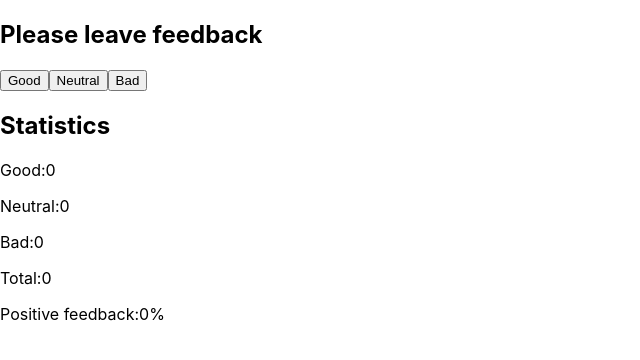
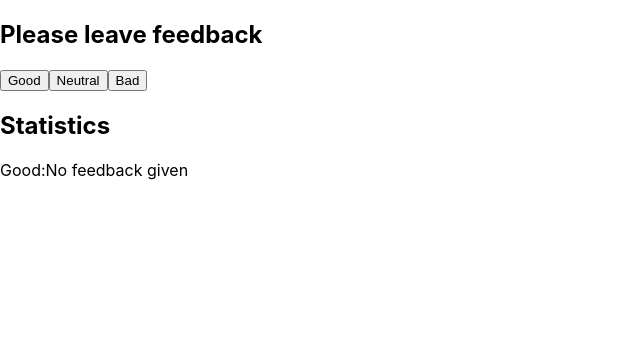
Before and after one commit to frandrew90/goit-react-hw-02-feedback, a React (Create React App) app: page / in a window 1280 px wide. Shown: the top 360 px of the page, without its empty margins (0-640 px from the left). Built offline with nearby package versions, Linux system fonts and the light colour scheme.

Commit message:
added Statistics component

```diff
--- a/src/Components/App.js
+++ b/src/Components/App.js
@@ -1,8 +1,71 @@
-import React from 'react';
-import Main from './Main/Main';
+import React, { Component } from 'react';
+import Notification from './notification/Notification';
 
-const App = () => {
-  return <Main />;
-};
+import Section from './section/Section';
+import Statistics from './statistics/Statistics';
+
+class App extends Component {
+  state = {
+    good: 0,
+    neutral: 0,
+    bad: 0,
+  };
+
+  addFeedback = e => {
+    const { name } = e.target;
+
+    this.setState(prev => ({ [name]: prev[name] + 1 }));
+  };
+
+  countTotalFeedback = () => {
+    const { bad, good, neutral } = this.state;
+    const total = bad + good + neutral;
+    return total;
+  };
+
+  countPositiveFeedbackPercentage = () => {
+    const { good } = this.state;
+
+    const positivePercentage = good
+      ? (good * 100) / this.countTotalFeedback()
+      : 0;
+
+    return Number(positivePercentage).toFixed();
+  };
+
+  render() {
+    const totalFeedback = this.countTotalFeedback();
+    const positivePercentage = this.countPositiveFeedbackPercentage();
+
+    return (
+      <>
+        <Section title="Please leave feedback">
+          <button type="button" name="good" onClick={this.addFeedback}>
+            Good
+          </button>
+          <button type="button" name="neutral" onClick={this.addFeedback}>
+            Neutral
+          </button>
+          <button type="button" name="bad" onClick={this.addFeedback}>
+            Bad
+          </button>
+        </Section>
+        <Section title="Statistics">
+          {totalFeedback !== 0 ? (
+            <Statistics
+              good={this.state.good}
+              neutral={this.state.neutral}
+              bad={this.state.bad}
+              total={totalFeedback}
+              positivePercentage={positivePercentage}
+            />
+          ) : (
+            <Notification message="No feedback given" />
+          )}
+        </Section>
+      </>
+    );
+  }
+}
 
 export default App;
--- a/src/Components/Main/Main.js
+++ /dev/null
@@ -1,67 +0,0 @@
-import React, { Component } from 'react';
-import Section from '../section/Section';
-
-class Main extends Component {
-  state = {
-    good: 0,
-    neutral: 0,
-    bad: 0,
-  };
-
-  addFeedback = e => {
-    const { name } = e.target;
-
-    this.setState(prev => ({ [name]: prev[name] + 1 }));
-  };
-
-  countTotalFeedback = () => {
-    const { bad, good, neutral } = this.state;
-    const total = bad + good + neutral;
-    return total;
-  };
-
-  countPositiveFeedbackPercentage = () => {
-    const { good } = this.state;
-    // let positivePercentage = 0;
-    // if (good === 0) {
-    //   positivePercentage = 0;
-    //   return positivePercentage;
-    // }
-    const positivePercentage = good
-      ? (good * 100) / this.countTotalFeedback()
-      : 0;
-
-    // console.log(good);
-    // console.log(this.countTotalFeedback());
-    return Number(positivePercentage).toFixed();
-  };
-
-  render() {
-    const totalFeedback = this.countTotalFeedback();
-
-    return (
-      <>
-        <Section title="Please leave feedback">
-          <button type="button" name="good" onClick={this.addFeedback}>
-            Good
-          </button>
-          <button type="button" name="neutral" onClick={this.addFeedback}>
-            Neutral
-          </button>
-          <button type="button" name="bad" onClick={this.addFeedback}>
-            Bad
-          </button>
-        </Section>
-        <Section title="Statistics">
-          <p>Good:{this.state.good}</p>
-          <p>Neutral:{this.state.neutral}</p>
-          <p>Bad:{this.state.bad}</p>
-          <p>Total:{totalFeedback}</p>
-          <p>Positive feedback:{this.countPositiveFeedbackPercentage()}%</p>
-        </Section>
-      </>
-    );
-  }
-}
-
-export default Main;
--- /dev/null
+++ b/src/Components/notification/Notification.js
@@ -0,0 +1,7 @@
+import React from 'react';
+
+const Notification = ({ message }) => {
+  return <p>Good:{message}</p>;
+};
+
+export default Notification;
--- /dev/null
+++ b/src/Components/statistics/Statistics.js
@@ -0,0 +1,15 @@
+import React from 'react';
+
+const Statistics = ({ good, neutral, bad, total, positivePercentage }) => {
+  return (
+    <>
+      <p>Good:{good}</p>
+      <p>Neutral:{neutral}</p>
+      <p>Bad:{bad}</p>
+      <p>Total:{total}</p>
+      <p>Positive feedback:{positivePercentage}%</p>
+    </>
+  );
+};
+
+export default Statistics;
```
